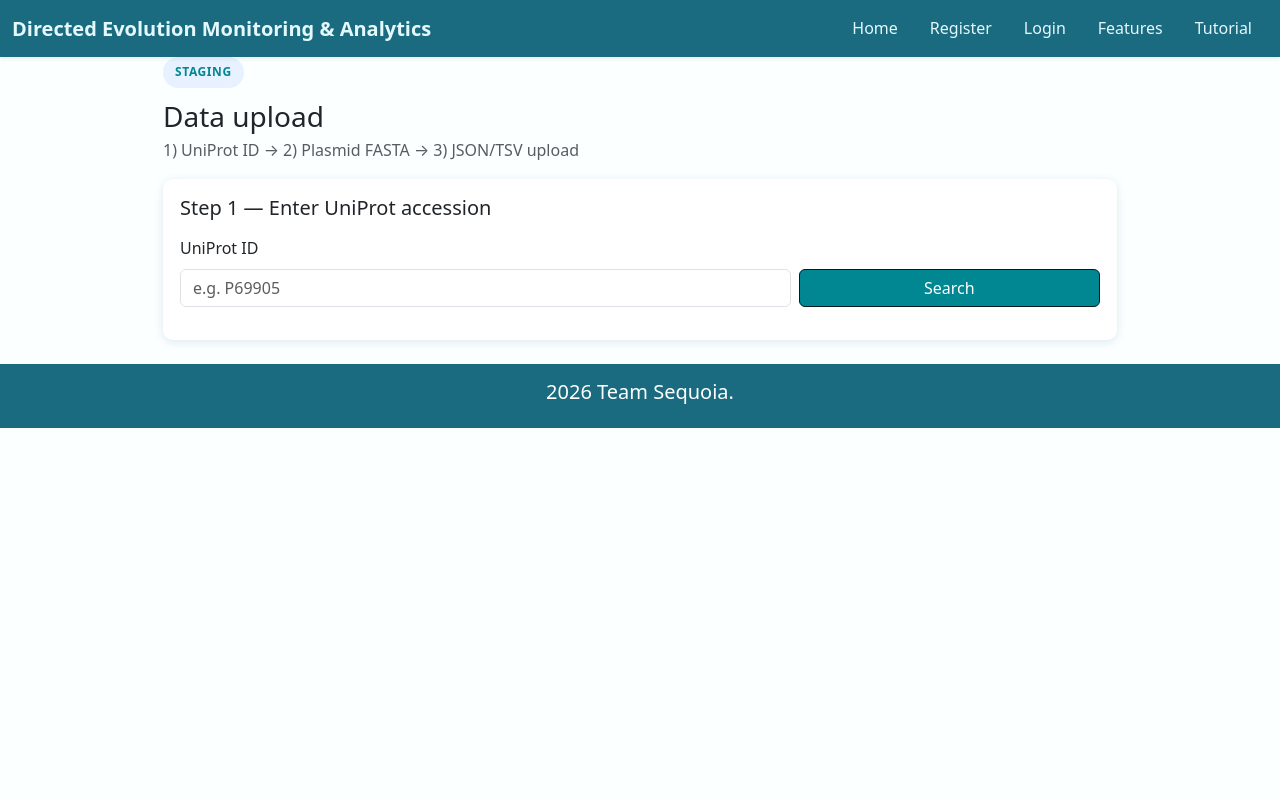
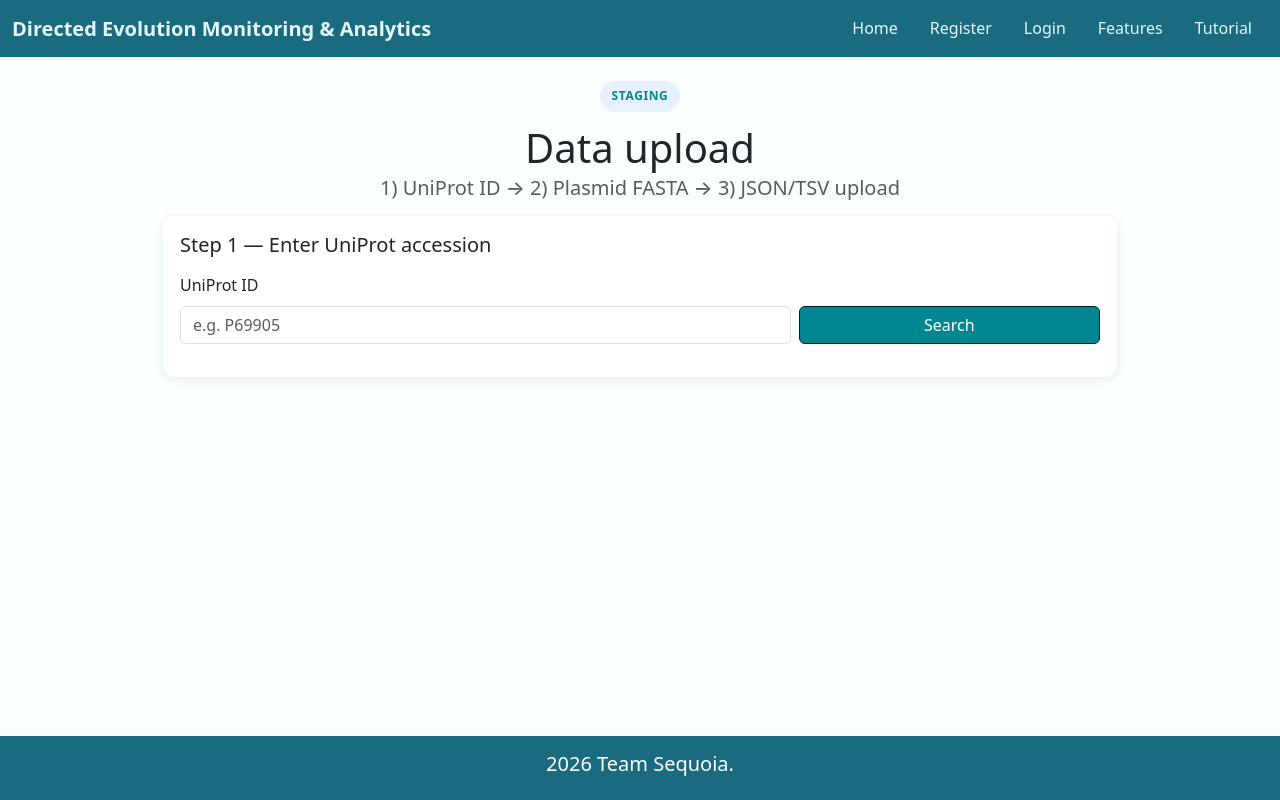
Before and after one commit to amaaniu/BIO727P-Software-Development-Group-Project, a Flask app: page /upload/ in a window 1280 px wide. Run offline with Flask 3, Linux system fonts and the light colour scheme.

Commit message:
Slight visual changes - fixing footer etc.

```diff
--- a/app/static/CSS/style.css
+++ b/app/static/CSS/style.css
@@ -432,3 +432,22 @@ a:focus-visible {
   outline-offset: 2px;
   box-shadow: none !important;
 }
+
+/* Apply to body OR your outermost wrapper div */
+body {
+    display: flex;
+    flex-direction: column;
+    /* Use 100dvh for mobile address bar compatibility, fallback to 100vh */
+    min-height: 100vh;
+    min-height: 100dvh;
+    margin: 0;
+}
+
+/* The element containing your {% block content %} */
+main {
+    flex: 1 0 auto;
+}
+
+footer {
+    flex-shrink: 0;
+}
--- a/app/templates/index.html
+++ b/app/templates/index.html
@@ -154,7 +154,7 @@
   <div class="container-fluid my-3 text-center">
     <h4>To get started, please register for an account or log in if you already have an account.</h4>
     <a href="{{ url_for('auth.register') }}" class="btn btn-primary btn-lg m-3" role="button" aria-pressed="true">Register</a>
-    <a href="{{ url_for('auth.login') }}" class="btn btn-secondary btn-lg m-3" role="button" aria-pressed="true">Login</a>
+    <a href="{{ url_for('auth.login') }}" class="btn btn-primary btn-lg m-3" role="button" aria-pressed="true">Login</a>
   </div>
 </div>
 {% endblock %}
--- a/app/templates/staging.html
+++ b/app/templates/staging.html
@@ -6,10 +6,10 @@
   <div class="col-12 col-lg-9">
 
     <div class="d-flex align-items-center justify-content-between mb-3">
-      <div>
+      <div class="text-center w-100 mt-4">
         <span class="section-badge section-badge-accent">Staging</span>
-        <h1 class="h3 mb-1">Data upload</h1>
-        <p class="text-muted mb-0">
+        <h1 class="h1 mb-1">Data upload</h1>
+        <p class="h5 text-muted mb-0">
           1) UniProt ID → 2) Plasmid FASTA → 3) JSON/TSV upload
         </p>
       </div>
```
Also changed, not shown: app/templates/experiments_new.html (deleted, +0 -27 lines).
